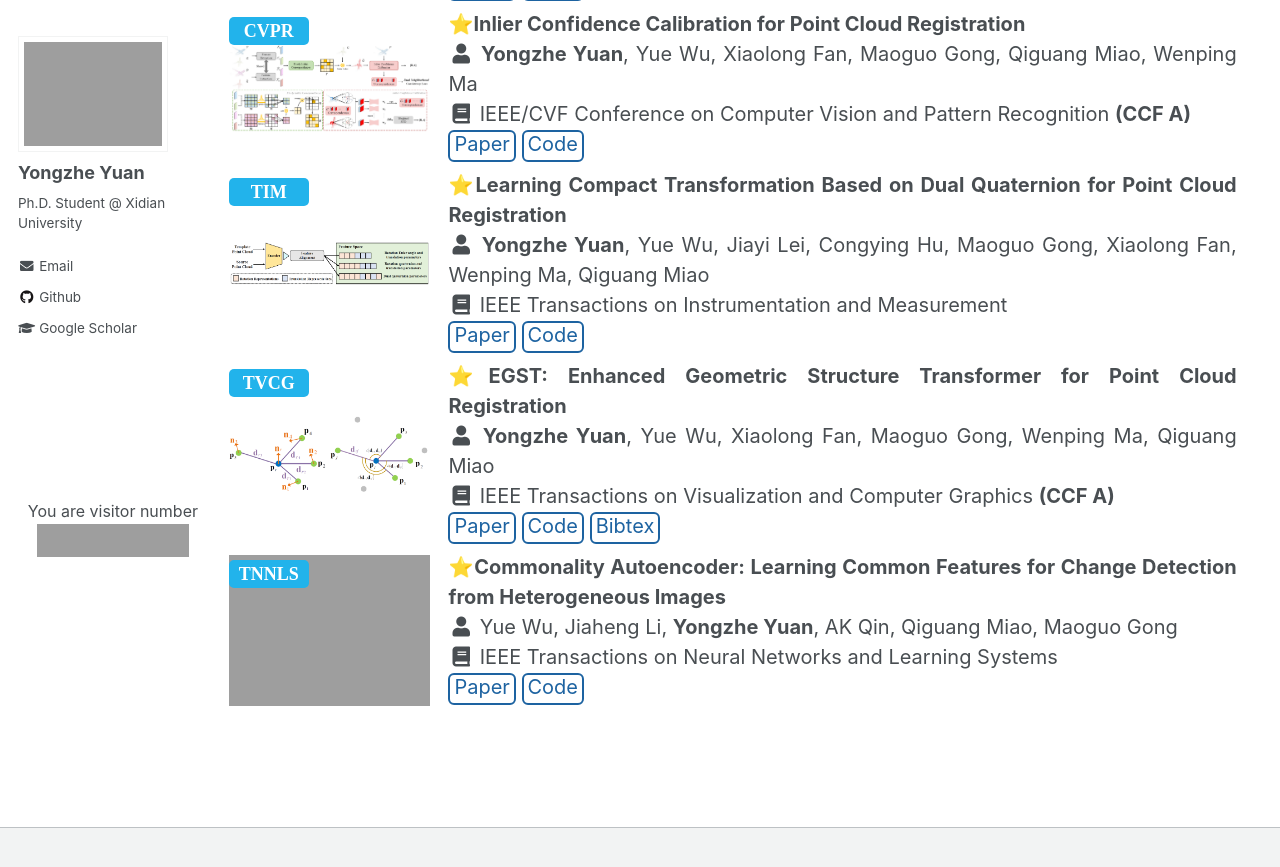
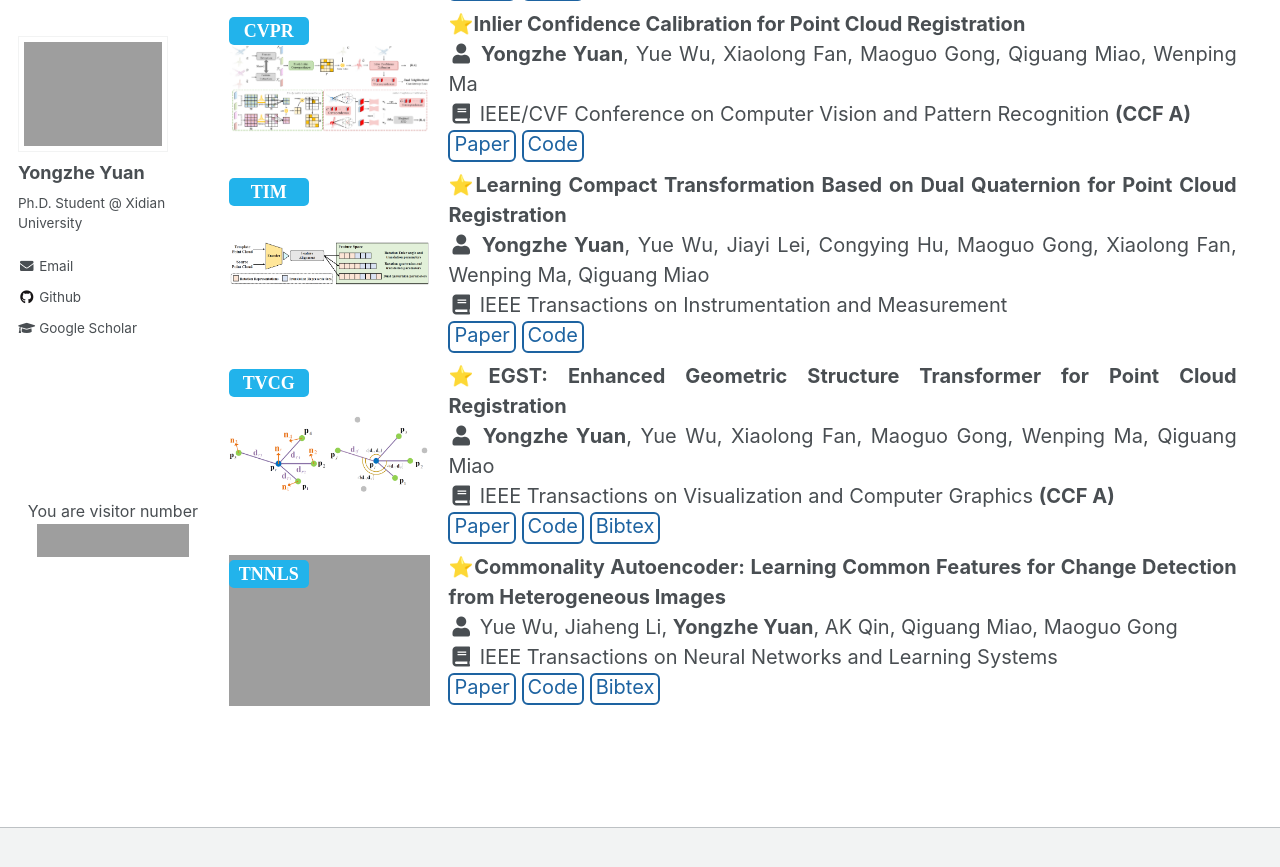
Before and after one commit to YYZMARS/YYZMARS.github.io, a Jekyll site: the page built from _pages/home.md, in a window 1280 px wide and 900 px high, scrolled down 879 px. Shown: the top 867 px of the window. Built offline with Jekyll 4.4.1, drawn with Linux system fonts in a browser that asks for light colours; a script that is not in the unit is left out; grey boxes are pictures that could not be loaded.

Commit message:
Update paper1.md

```diff
--- a/_publications/paper1.md
+++ b/_publications/paper1.md
@@ -10,4 +10,5 @@ tag2: Change Detection
 venue: IEEE Transactions on Neural Networks and Learning Systems
 paperurl: https://ieeexplore.ieee.org/abstract/document/9357940
 codeurl: https://github.com/ywuchina/TeamCode/tree/main/COAE
+bibtexurl: /bibtex/COAE.txt
 ---
```
